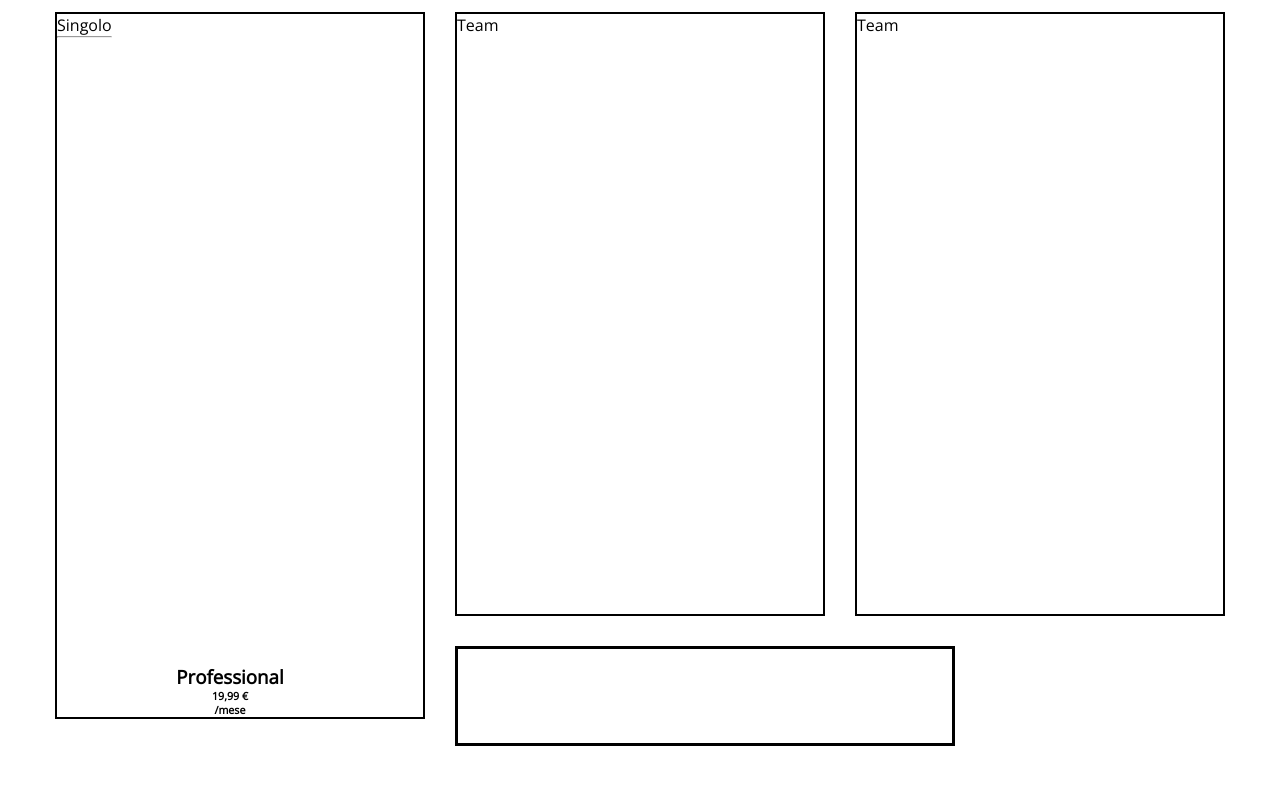
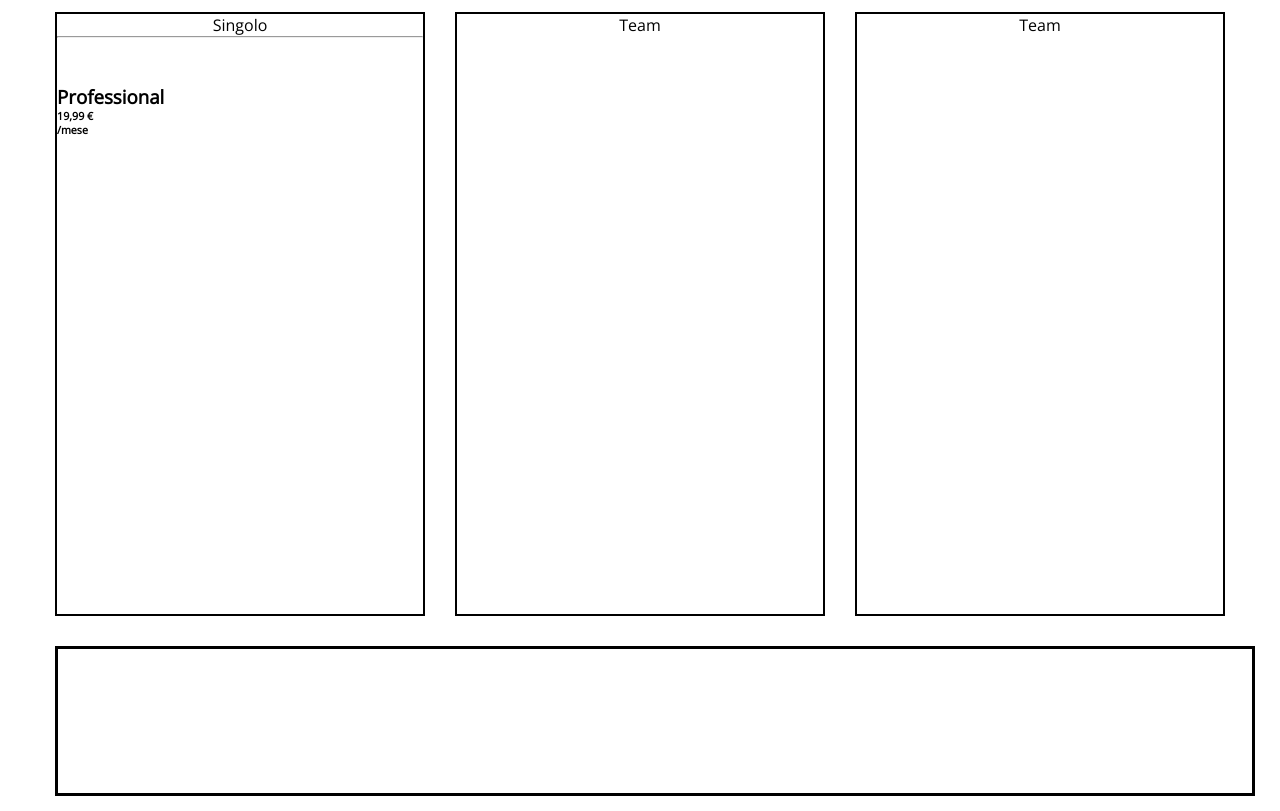
Before and after one commit to NoemiPatermo/htmlcss-dropbox, a plain HTML site: page index.html in a window 1280 px wide. Shown: the part 716-1527 px from the top of the page. Before the commit the page ends 1477 px from the top, so only its background shows below. Drawn offline with nearby package versions, Linux system fonts and the light colour scheme.

Commit message:
esercizio

```diff
--- a/css/style.css
+++ b/css/style.css
@@ -49,8 +49,11 @@ li{
     margin-bottom: 10px;
     margin-right: 5px;
 }
+.jumbotron {
+    background-color: #b4d0e7;
+}
+
 .container-main{
-   background-color: #b4d0e7;
    width: 100%;
    position: relative;
    height: 450px;
@@ -111,22 +114,19 @@ text-align: center;
 .classes{
     width: 100%;
     height: 600px;
-   position: relative;
 }
 
 .item{
     height: 50px;
-    position: absolute;
     text-align: center;
-
 }
 .testo-professional{
-    text-align: center;
-    margin-top: 50px;
+    height: 50px;
+    margin-top: 20px;
     margin-right: 20px;
 }
 .enterprice{
-    height: 100px;
-    width: 500px;
+    height: 150px;
+    width: 100%;
     border: 3px solid black;
 }
--- a/index.html
+++ b/index.html
@@ -10,18 +10,13 @@
     <link rel="stylesheet" href="./css/style.css">
 </head>
 <body>
-
-
-
-
-
         <header>
 
             <div class="top-bar clearfix">
                 <div class="logo fl">
                     <img src="./img/logo-small.png" alt="">
                 </div>
-<!--nav-->    <nav>
+<!--nav-->  <nav>
                 <div class="menu fl">
                    <ul>
                      <li>Perchè Dropbox?</li>
@@ -37,12 +32,12 @@
                         <button id="login">Inizia</button>
                     </ul>
                 </div>
-              </nav>
+            </nav>
            </div>
         </header>
 
         <!--jumbotron-->
-
+<div class="jumbotron">
     <div class="container">
 
         <div class="container-main">
@@ -69,6 +64,7 @@
                  <img id="tron" src="./img/jumbo.png" alt="">
                </div>
     </div>
+</div>
 <!--descrizione seconda parte-->
     <div class="container-2">
 
@@ -89,7 +85,7 @@
                             <p>Singolo</p>
      <!--sistemare HR-->                       <hr>
                         </div>
-                    </div>
+
 
                 <div class="ciao">
                     <div class="testo-professional">
@@ -98,6 +94,7 @@
                         <h6>/mese</h6>
                     </div>
 
+                </div>
                 </div>
 
 
```
